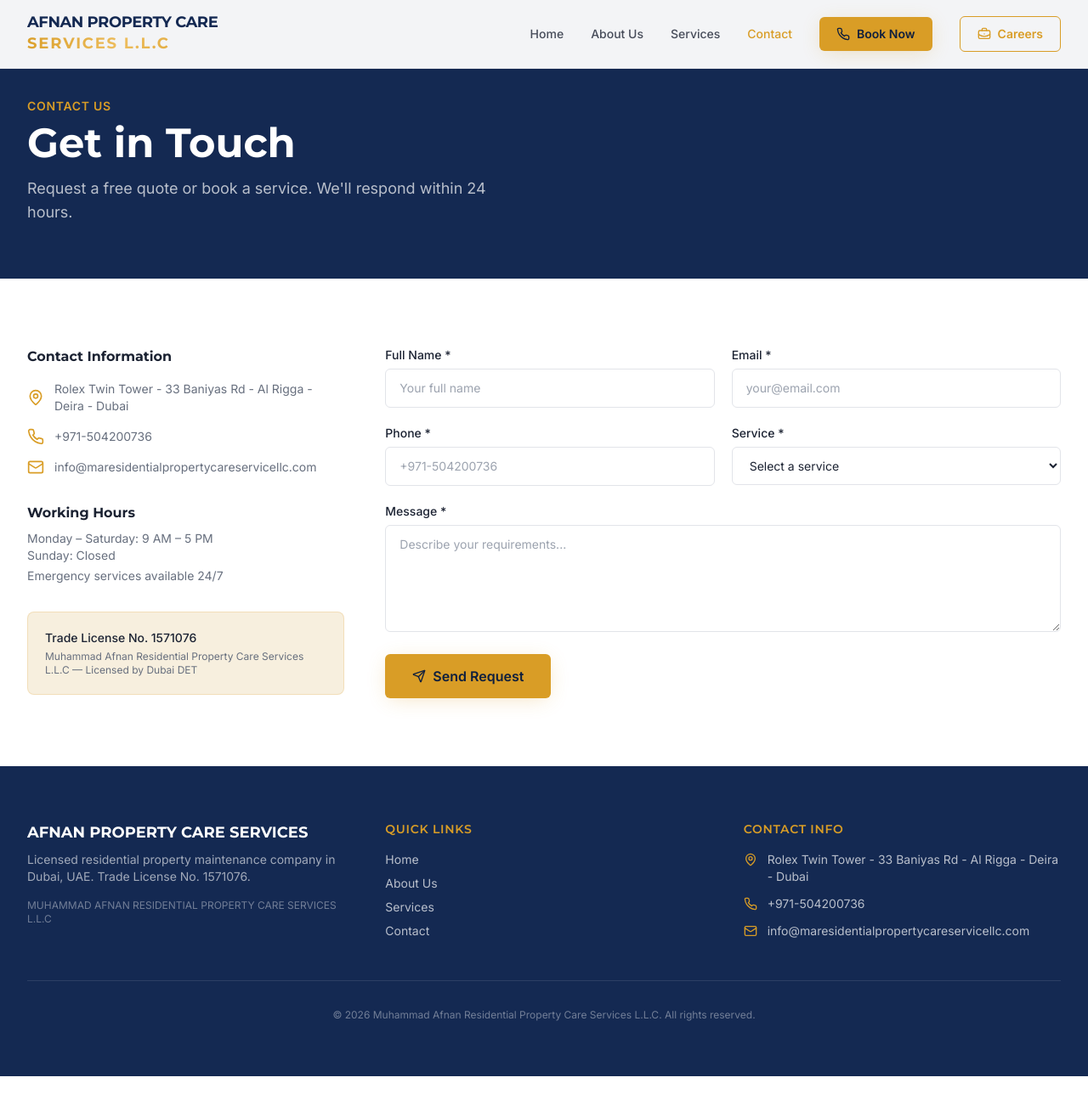
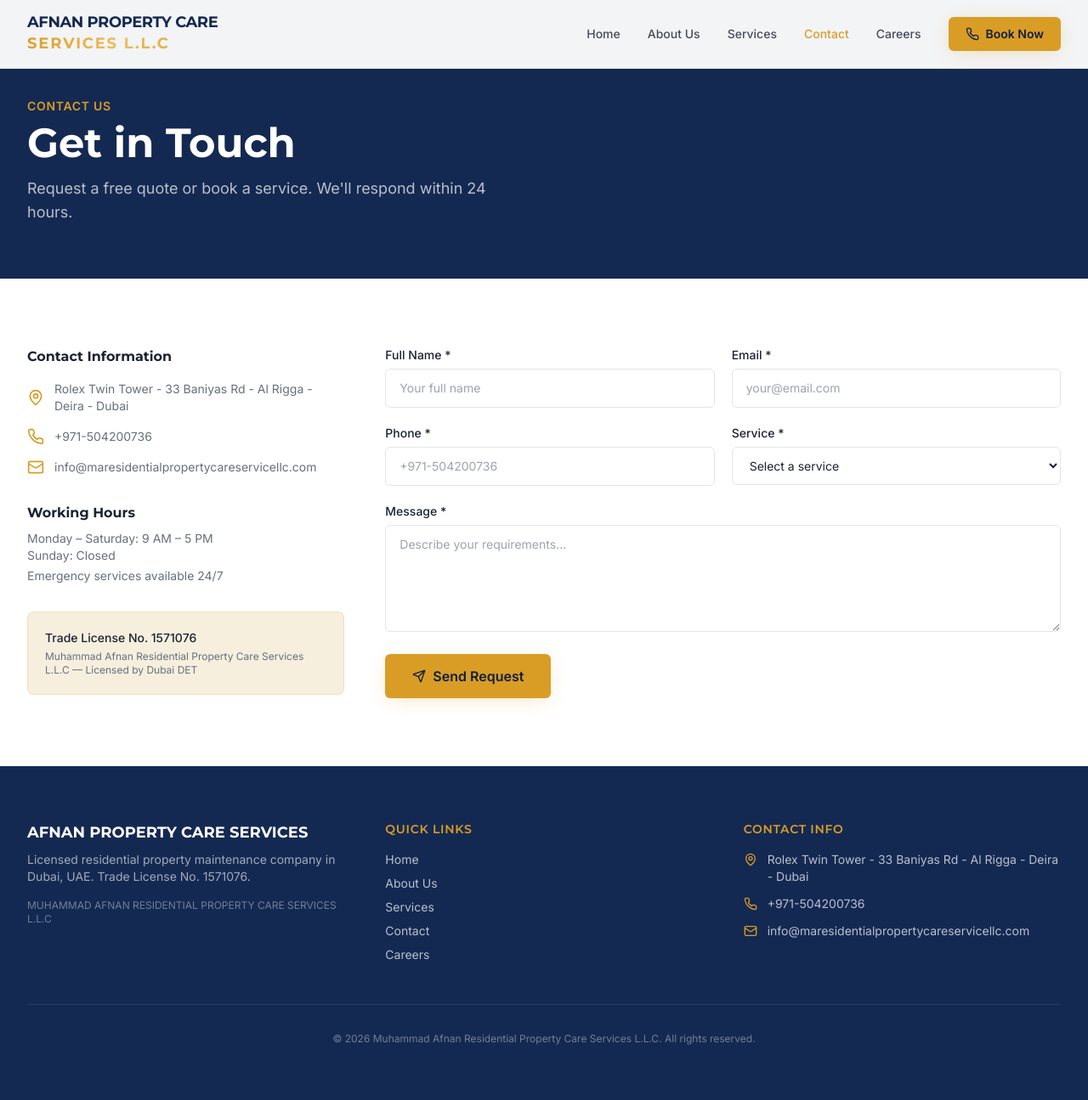
Before and after one commit to muzammilkhan9300/Home-maintenance-services, a React (Vite) app in the folder frontend/: page /contact in a window 1280 px wide. Shown: the whole page at 85% size. Before the commit the page ends 1267 px from the top, so only its background shows below. Built offline with nearby package versions, Linux system fonts and the light colour scheme; the HTML template or start-up script is replaced by a standard one.

Commit message:
feat: convert Careers to nav link, add to footer Quick Links

```diff
--- a/frontend/src/components/Footer.jsx
+++ b/frontend/src/components/Footer.jsx
@@ -1,6 +1,13 @@
 import { Link } from "react-router-dom";
 import { Phone, Mail, MapPin } from "lucide-react";
-const Footer = () => <footer className="bg-navy text-primary-foreground">
+import { useState } from "react";
+import CareerModal from "@/components/CareerModal";
+
+const Footer = () => {
+  const [careerOpen, setCareerOpen] = useState(false);
+
+  return (
+    <footer className="bg-navy text-primary-foreground">
       <div className="container mx-auto px-4 lg:px-8 py-16">
         <div className="grid md:grid-cols-3 gap-12">
           <div>
@@ -21,9 +28,22 @@ const Footer = () => <footer className="bg-navy text-primary-foreground">
                 { to: "/about", label: "About Us" },
                 { to: "/services", label: "Services" },
                 { to: "/contact", label: "Contact" }
-          ].map((l) => <Link key={l.to} to={l.to} className="block text-sm text-primary-foreground/70 hover:text-gold transition-colors">
+              ].map((l) => (
+                <Link
+                  key={l.to}
+                  to={l.to}
+                  className="block text-sm text-primary-foreground/70 hover:text-gold transition-colors"
+                >
                   {l.label}
-          </Link>)}
+                </Link>
+              ))}
+              {/* Careers link — opens modal */}
+              <button
+                onClick={() => setCareerOpen(true)}
+                className="block text-left text-sm text-primary-foreground/70 hover:text-gold transition-colors"
+              >
+                Careers
+              </button>
             </div>
           </div>
 
@@ -48,9 +68,13 @@ const Footer = () => <footer className="bg-navy text-primary-foreground">
 
         <div className="border-t border-primary-foreground/10 mt-12 pt-8 text-center">
           <p className="text-xs text-primary-foreground/40">
-        © {(/* @__PURE__ */ new Date()).getFullYear()} Muhammad Afnan Residential Property Care Services L.L.C. All rights reserved.
+            © {new Date().getFullYear()} Muhammad Afnan Residential Property Care Services L.L.C. All rights reserved.
           </p>
         </div>
       </div>
-</footer>;
+
+      <CareerModal open={careerOpen} onClose={() => setCareerOpen(false)} />
+    </footer>
+  );
+};
 export default Footer;
--- a/frontend/src/components/Navbar.jsx
+++ b/frontend/src/components/Navbar.jsx
@@ -1,89 +1,108 @@
 import { Link, useLocation } from "react-router-dom";
-import { Menu, X, Phone, BriefcaseBusiness } from "lucide-react";
+import { Menu, X, Phone } from "lucide-react";
 import { useState, useEffect } from "react";
 import CareerModal from "@/components/CareerModal";
+
 const navLinks = [
   { to: "/", label: "Home" },
   { to: "/about", label: "About Us" },
   { to: "/services", label: "Services" },
   { to: "/contact", label: "Contact" }
 ];
+
 const Navbar = () => {
   const [open, setOpen] = useState(false);
   const [scrolled, setScrolled] = useState(false);
   const [careerOpen, setCareerOpen] = useState(false);
   const location = useLocation();
+
   useEffect(() => {
     const onScroll = () => setScrolled(window.scrollY > 20);
     window.addEventListener("scroll", onScroll);
     return () => window.removeEventListener("scroll", onScroll);
   }, []);
+
   const isHome = location.pathname === "/";
   const scrolledOrNotHome = scrolled || !isHome;
-  const navBg = scrolledOrNotHome ? "bg-background/95 backdrop-blur-md shadow-sm border-b border-border" : "bg-transparent";
-
+  const navBg = scrolledOrNotHome
+    ? "bg-background/95 backdrop-blur-md shadow-sm border-b border-border"
+    : "bg-transparent";
   const logoColor = scrolledOrNotHome ? "text-primary" : "text-white";
-  const subLogoColor = scrolledOrNotHome ? "text-muted-foreground" : "text-white/80";
   const linkColor = (path) => {
     if (path === location.pathname) return "text-accent";
-    return scrolledOrNotHome ? "text-foreground/80 hover:text-accent" : "text-white/90 hover:text-white";
+    return scrolledOrNotHome
+      ? "text-foreground/80 hover:text-accent"
+      : "text-white/90 hover:text-white";
   };
+  const careerLinkColor = scrolledOrNotHome
+    ? "text-foreground/80 hover:text-accent"
+    : "text-white/90 hover:text-white";
   const menuBtnColor = scrolledOrNotHome ? "text-foreground" : "text-white";
 
-  return <nav className={`fixed top-0 left-0 right-0 z-50 transition-all duration-300 ${navBg}`}>
+  return (
+    <nav className={`fixed top-0 left-0 right-0 z-50 transition-all duration-300 ${navBg}`}>
       <div className="container mx-auto px-4 lg:px-8 h-20 flex items-center justify-between">
         <Link to="/" className="flex flex-col">
           <span className={`text-lg font-bold font-['Montserrat'] tracking-tight leading-tight transition-colors ${logoColor}`}>
             AFNAN PROPERTY CARE
           </span>
-        <span className={`text-lg font-bold font-['Montserrat'] tracking-[0.1em] uppercase transition-colors text-gradient-gold`}>
+          <span className="text-lg font-bold font-['Montserrat'] tracking-[0.1em] uppercase transition-colors text-gradient-gold">
             Services L.L.C
           </span>
         </Link>
 
-      {
-        /* Desktop */
-      }
+        {/* Desktop nav */}
         <div className="hidden md:flex items-center gap-8">
-        {navLinks.map((l) => <Link
+          {navLinks.map((l) => (
+            <Link
               key={l.to}
               to={l.to}
               className={`text-sm font-medium transition-colors ${linkColor(l.to)}`}
             >
               {l.label}
-        </Link>)}
+            </Link>
+          ))}
+          {/* Careers — plain link style, opens modal */}
+          <button
+            onClick={() => setCareerOpen(true)}
+            className={`text-sm font-medium transition-colors ${careerLinkColor}`}
+          >
+            Careers
+          </button>
           <Link
             to="/contact"
             className="inline-flex items-center gap-2 px-5 py-2.5 rounded-md bg-accent text-accent-foreground text-sm font-semibold hover:brightness-110 transition-all shadow-gold"
           >
             <Phone className="w-4 h-4" /> Book Now
           </Link>
-        <button
-          onClick={() => setCareerOpen(true)}
-          className={`inline-flex items-center gap-2 px-5 py-2.5 rounded-md border text-sm font-semibold transition-all ${
-            scrolledOrNotHome
-              ? "border-accent text-accent hover:bg-accent hover:text-accent-foreground"
-              : "border-white/60 text-white hover:bg-white/10"
-          }`}
-        >
-          <BriefcaseBusiness className="w-4 h-4" /> Careers
-        </button>
         </div>
 
+        {/* Mobile hamburger */}
         <button onClick={() => setOpen(!open)} className={`md:hidden ${menuBtnColor}`}>
           {open ? <X className="w-6 h-6" /> : <Menu className="w-6 h-6" />}
         </button>
       </div>
 
-    {open && <div className="md:hidden bg-background border-t border-border px-4 py-4 space-y-3">
-      {navLinks.map((l) => <Link
+      {/* Mobile menu */}
+      {open && (
+        <div className="md:hidden bg-background border-t border-border px-4 py-4 space-y-3">
+          {navLinks.map((l) => (
+            <Link
               key={l.to}
               to={l.to}
               onClick={() => setOpen(false)}
               className="block text-sm font-medium text-foreground/80 hover:text-accent py-2"
             >
               {l.label}
-      </Link>)}
+            </Link>
+          ))}
+          {/* Careers — plain link style, opens modal */}
+          <button
+            onClick={() => { setOpen(false); setCareerOpen(true); }}
+            className="block w-full text-left text-sm font-medium text-foreground/80 hover:text-accent py-2"
+          >
+            Careers
+          </button>
           <Link
             to="/contact"
             onClick={() => setOpen(false)}
@@ -91,14 +110,11 @@ const Navbar = () => {
           >
             Book Now
           </Link>
-      <button
-        onClick={() => { setOpen(false); setCareerOpen(true); }}
-        className="w-full flex items-center justify-center gap-2 px-5 py-2.5 rounded-md border border-accent text-accent text-sm font-semibold hover:bg-accent hover:text-accent-foreground transition-all"
-      >
-        <BriefcaseBusiness className="w-4 h-4" /> Careers
-      </button>
-    </div>}
+        </div>
+      )}
+
       <CareerModal open={careerOpen} onClose={() => setCareerOpen(false)} />
-  </nav>;
+    </nav>
+  );
 };
 export default Navbar;
```
Also changed, not shown: 5 other files (tests, documents, lock files or other folders). Lines whose indentation alone changed are shown as unchanged.
